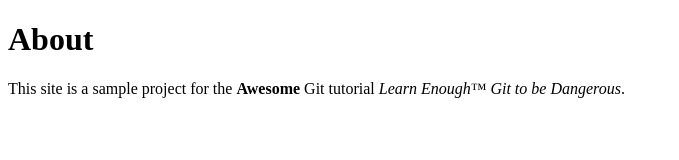
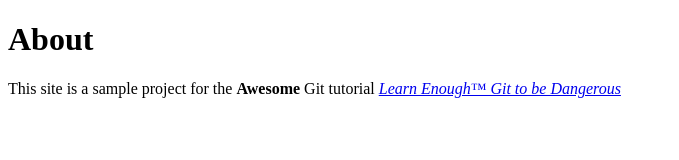
Before and after one commit to zarabd/webs, a plain HTML site: page about.html in a window 1280 px wide. Shown: the whole page, without its empty margins (0-679 px from the left). Drawn offline with Linux system fonts and the light colour scheme.

Commit message:
Add link to tutorial title

```diff
--- a/about.html
+++ b/about.html
@@ -8,7 +8,7 @@
 
       <p>
         This site is a sample project for the <strong>Awesome</strong> Git
-        tutorial <em> Learn Enough™ Git to be Dangerous</em>.
+        tutorial <a href="https://learnenough.com/git-tutorial"> <em> Learn Enough™ Git to be Dangerous</em></a>
       <p>
     </body>
 </html>
```
